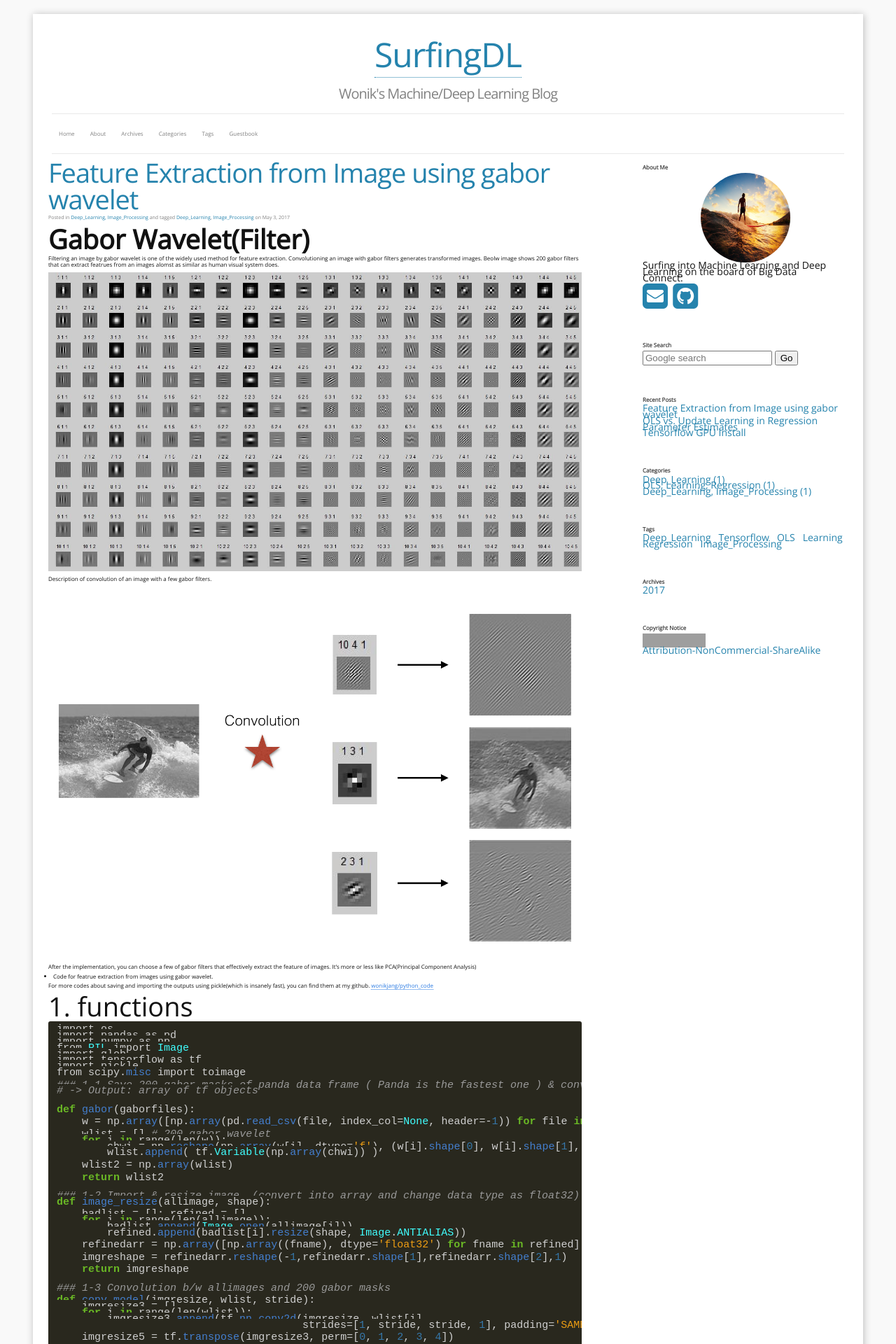
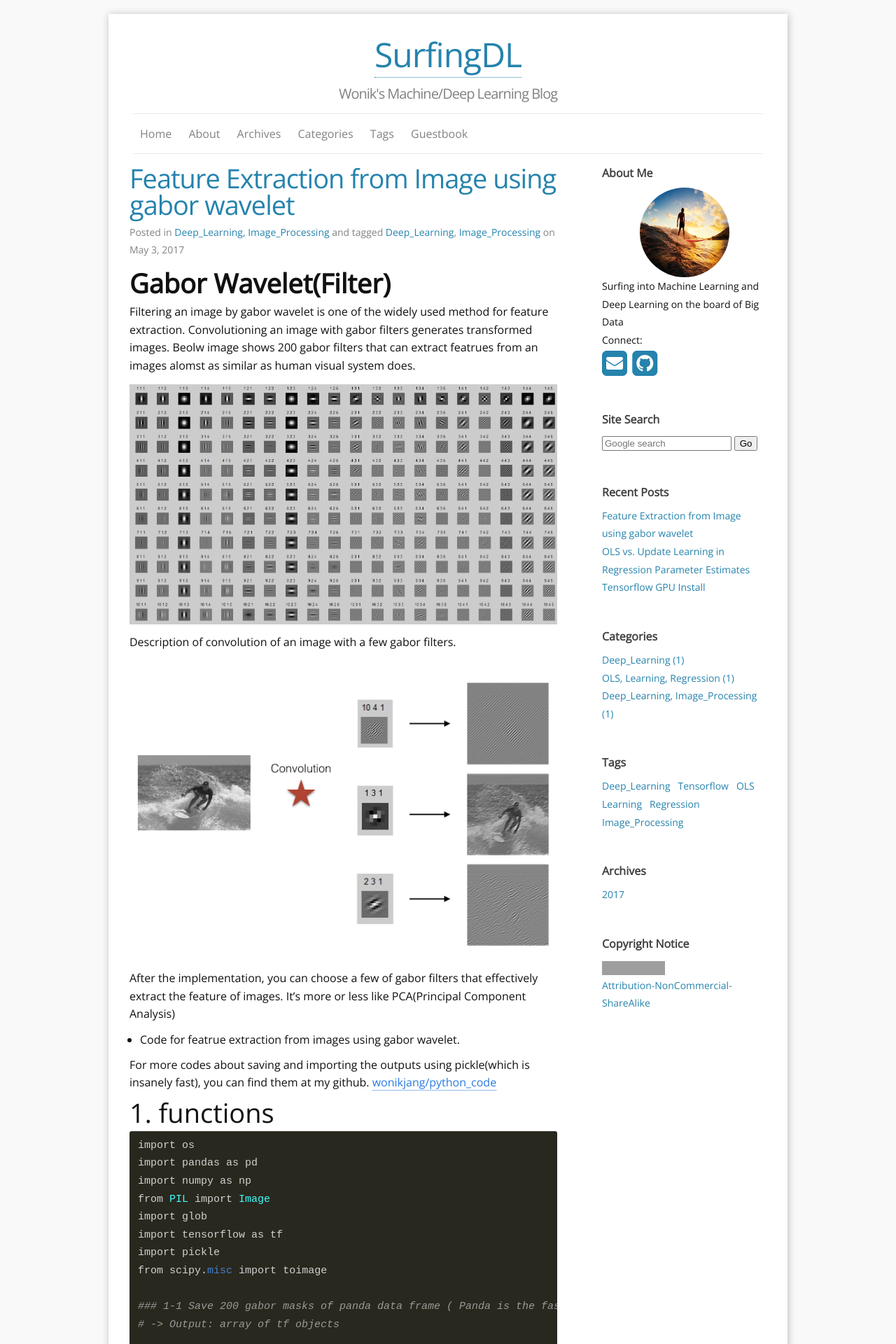
Before and after one commit to wonik/wonikjang.github.io, a Jekyll site: the page built from index.html, in a window 1280 px wide. Shown: the top 1920 px of the page at 70% size. Built offline with Jekyll 4.4.1, drawn with Linux system fonts in a browser that asks for light colours; nearby versions of some CDN libraries; the list of posts is cut into pages by our own code; some of the changed text lies outside the part shown; grey boxes are pictures that could not be loaded.

Commit message:
Update main.scss

```diff
--- a/css/main.scss
+++ b/css/main.scss
@@ -5,11 +5,11 @@
 
 // Our variables
 $base-font-family: 'Open Sans', Helvetica, Arial, sans-serif !important;
-$base-font-size:   8px;
+$base-font-size:   16px;
 $small-font-size:  $base-font-size * 0.875;
-$base-line-height: 1.1em;
+$base-line-height: 1.6em;
 
-$spacing-unit:     7px;
+$spacing-unit:     15px;
 
 $text-color:       #111;
 $background-color: #f9f9f9;
@@ -26,8 +26,8 @@ $code-font-color:  #eee;
 
 
 // Width of the content area
-$content-width:    1160px;
-$page-width:       1200px;
+$content-width:    960px;
+$page-width:       1000px;
 
 $on-palm:          600px;
 $on-laptop:        800px;
```
